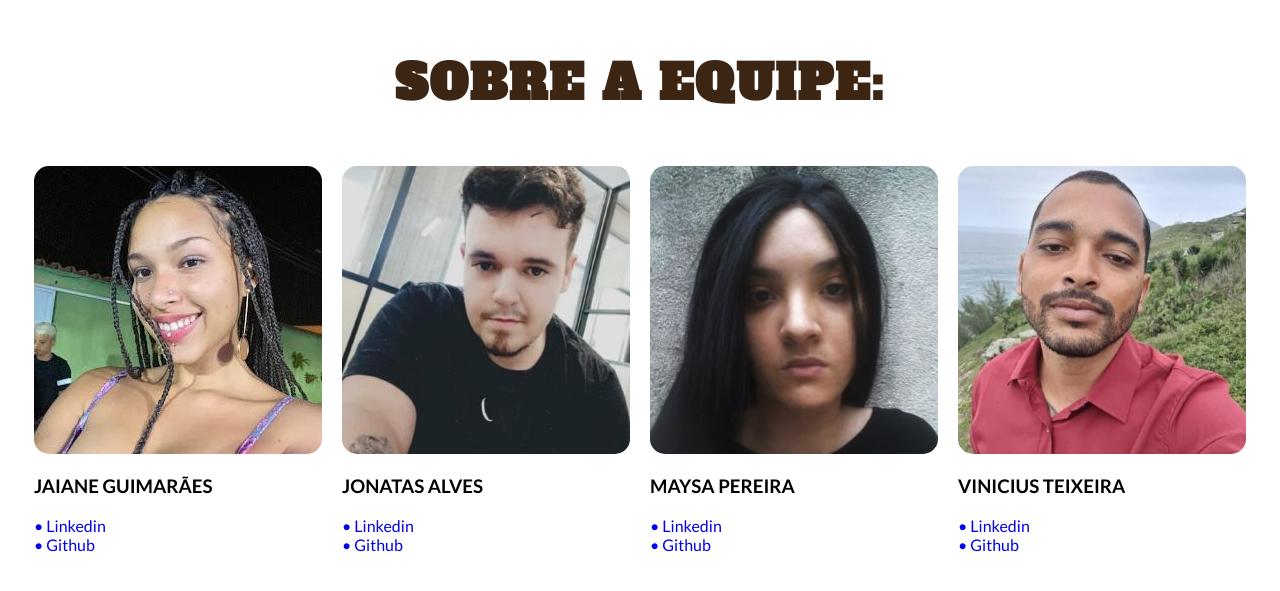
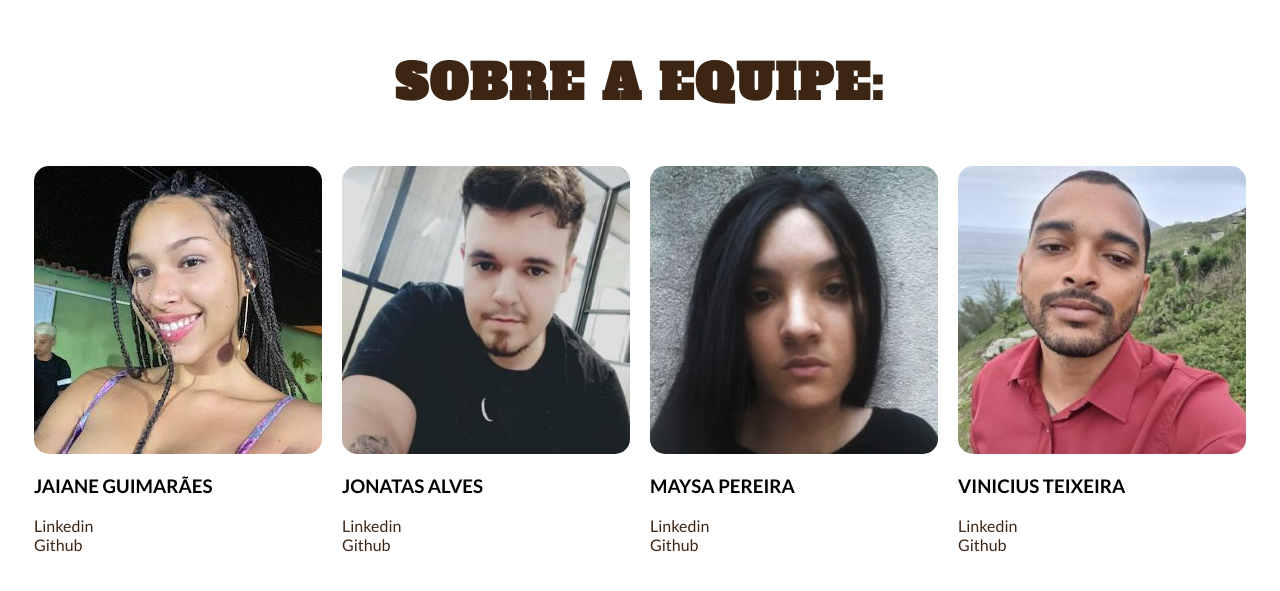
Before and after one commit to ViniciusSTeixeira/DevBurger, a React (Create React App) app: page / in a window 1280 px wide. Shown: the part 2253-2844 px from the top of the page. Built offline with nearby package versions, Linux system fonts and the light colour scheme.

Commit message:
:lipstick: add estiloi

```diff
--- a/src/components/Sobre/Sobre.css
+++ b/src/components/Sobre/Sobre.css
@@ -8,8 +8,10 @@
     align-items: center;
     justify-content: center;
     padding-top: 40px;
-    background-color: #ffffff;
+    background-color: white;
   }
+
+
 
   #about h2 {
     font-family: "Alfa Slab One";
@@ -33,6 +35,11 @@
     border-radius: 20px;
 }
 
+.sobre-texto a{
+    text-decoration: none;
+    color:#3d2514;
+}
+
 img {
     size: 10PX;
     border-radius: 15px;
--- a/src/components/Sobre/SobreBox.jsx
+++ b/src/components/Sobre/SobreBox.jsx
@@ -10,9 +10,9 @@ function SobreBox (props) {
 
             <div className="sobre-texto">
                 <h3> {props.title} </h3>
-                <a href={props.linkedin}> • Linkedin</a>
+                <a href={props.linkedin}>Linkedin</a>
                 <br></br>
-                <a href={props.github}> • Github</a>
+                <a href={props.github}>Github</a>
             </div>
 
         </div>
```
